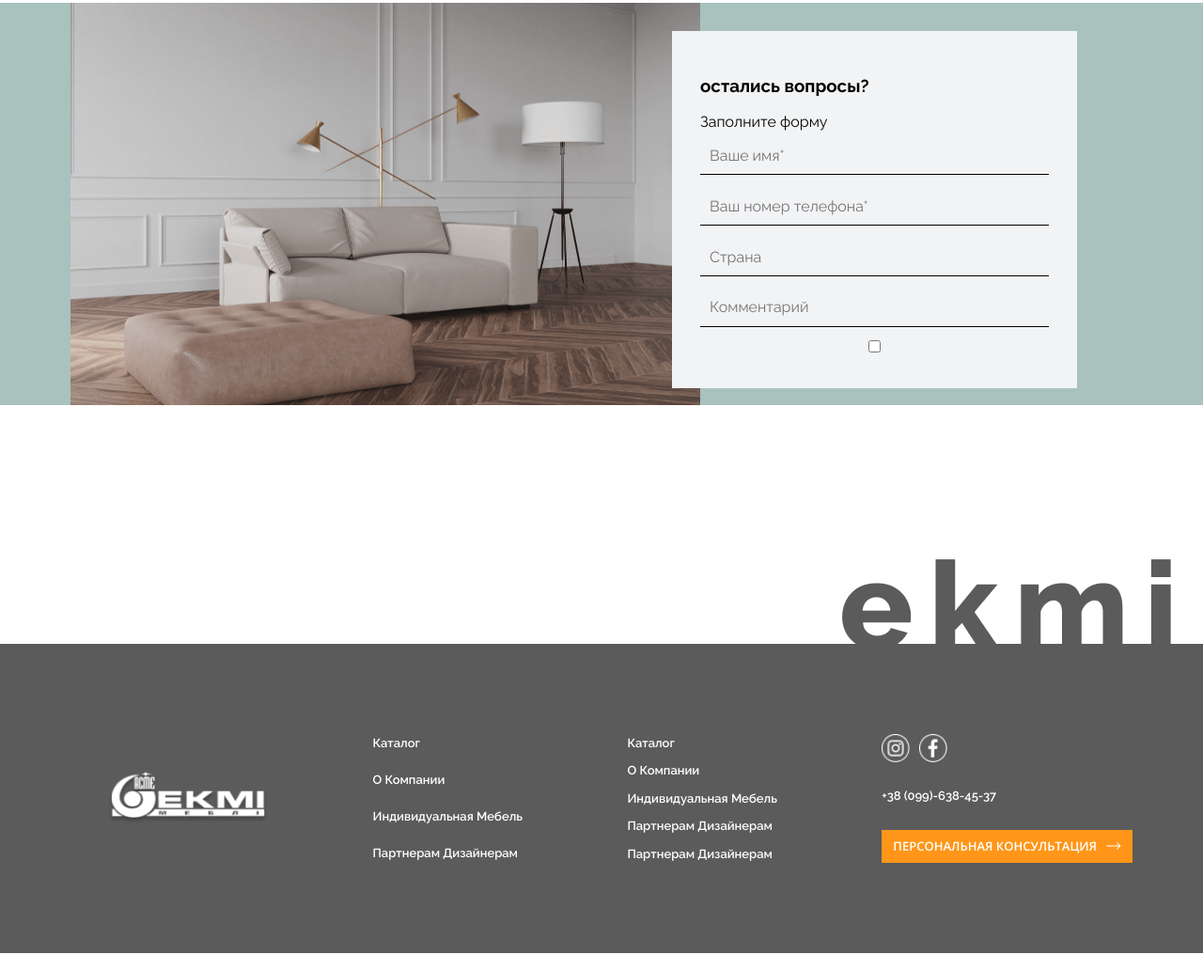
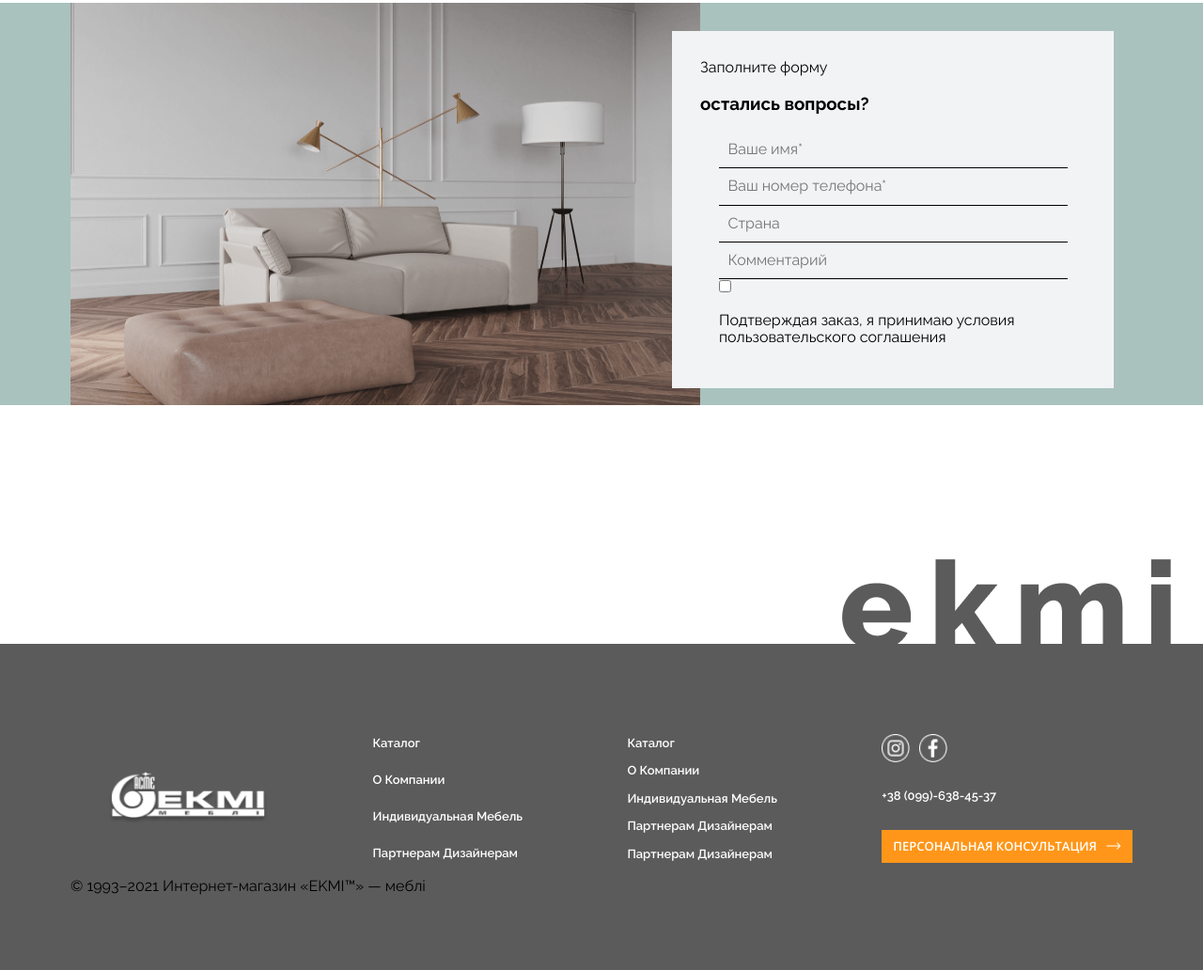
Before and after one commit to Abdulbasit1hg/intixon-month-2, a plain HTML site: page index.html in a window 1280 px wide. Shown: the part 3434-4466 px from the top of the page at 94% size. Drawn offline with Linux system fonts and the light colour scheme; files whose address does not match are found by name.

Commit message:
all commit

```diff
--- a/index.html
+++ b/index.html
@@ -288,13 +288,16 @@
                 <img class="main_last--img" src="./imges/ofice_home.png" width="670" height="428" alt="ofice_home img">
 
                 <form class="main_last--form" action="">
+                    <span>Заполните форму</span>
                     <h3>остались вопросы?</h3>
-                    <span>Заполните форму</span>
                     <input class="main_last--form_input" type="text" placeholder="Ваше имя*">
                     <input class="main_last--form_input" type="text" placeholder="Ваш номер телефона*">
                     <input class="main_last--form_input" type="text" placeholder="Страна">
                     <input class="main_last--form_input" type="text" placeholder="Комментарий">
-                    <input class="main_last--form_input" type="checkbox" id="vehicle1" name="vehicle1" value="Bike">
+                    <div class="input_text container">
+                        <input class=" main_last-input--rigth" type="checkbox" id="vehicle1" name="vehicle1" value="Bike">
+                        <p>Подтверждая заказ, я принимаю условия пользовательского соглашения</p>
+                    </div>
                 </form>
             </div>
         </div>
@@ -304,7 +307,7 @@
         <div class="footer_container container">
             <ul class="footer_wrapper--lists">
                <a href="#">
-                <img class="footer_logo footer_img" src="./imges/logo_footer.png" width="170" height="56" alt="logo footer">
+                <img class="footer_logo" src="./imges/logo_footer.png" width="170" height="56" alt="logo footer">
                </a>
                 <li>
                     <a href="#">Каталог</a>
@@ -337,6 +340,7 @@
                 </li>
             </ul>
         </div>
+        <div class="footer_bottom--div container">© 1993–2021 Интернет-магазин «EKMI™» — меблі</div>
     </footer>
 </body>
 </html>
```
